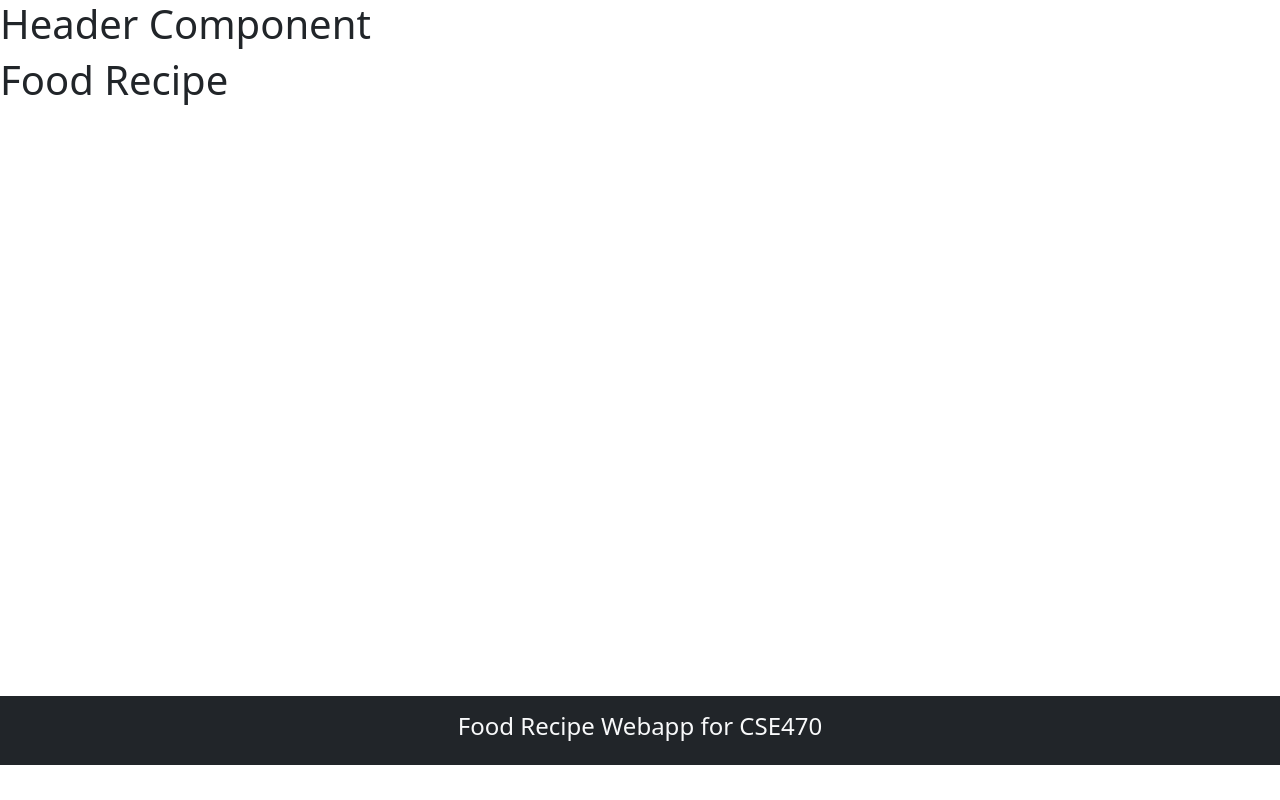
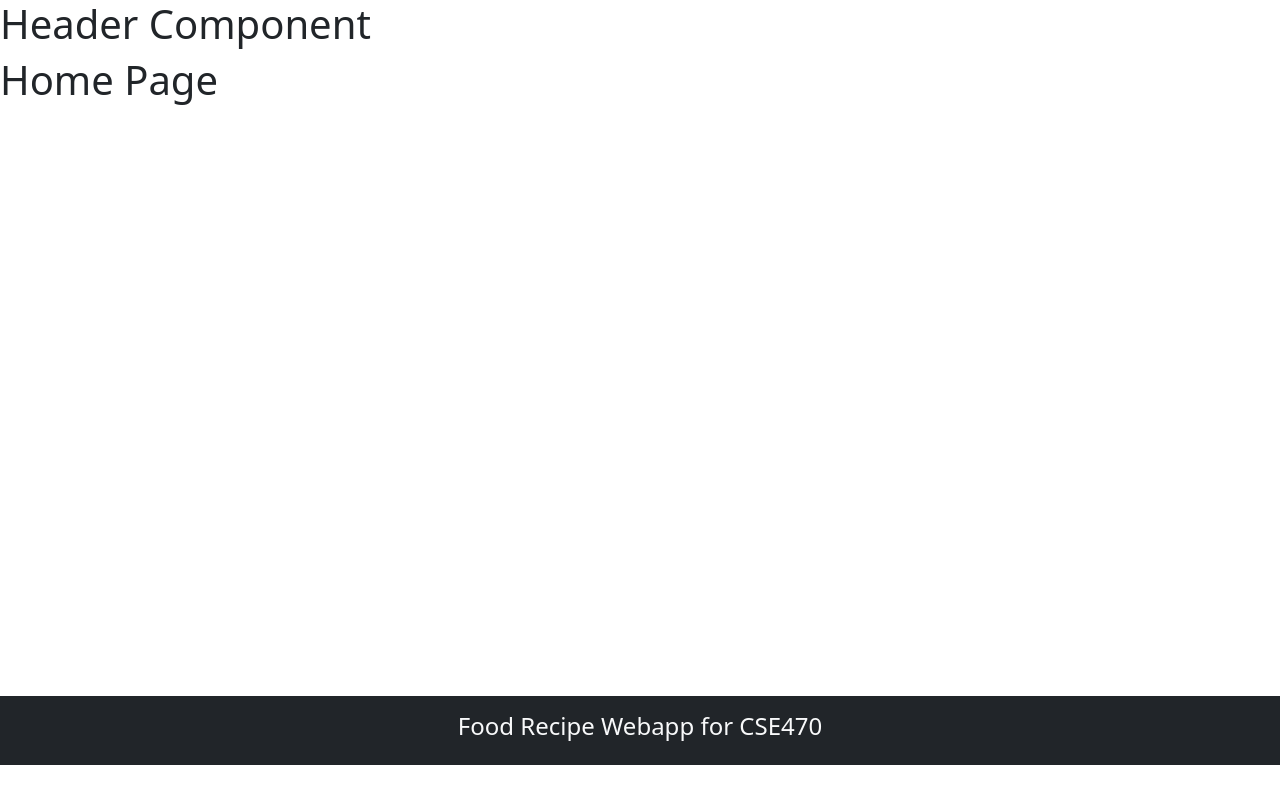
Before and after one commit to PriomDeb/food_recipe, a React (Create React App) app in the folder client/: page / in a window 1280 px wide. Built offline with nearby package versions, Linux system fonts and the light colour scheme.

Commit message:
Implemented Routes

```diff
--- a/client/src/App.js
+++ b/client/src/App.js
@@ -1,12 +1,20 @@
-import './App.css';
-import { Layout } from './components/Layout/Layout';
+import {Routes, Route} from 'react-router-dom';
+import { HomePage } from './pages/HomePage';
+import { About } from './pages/About';
+import { Contact } from './pages/Contact';
+import { PageNotFound } from './pages/PageNotFound';
 
 function App() {
   return (
     <>
-    <Layout>
-    <h1>Food Recipe</h1>
-    </Layout>
+
+    <Routes>
+      <Route path='/' element={<HomePage/>}/>
+      <Route path='/about' element={<About/>}/>
+      <Route path='/contact' element={<Contact/>}/>
+      <Route path='*' element={<PageNotFound/>}/>
+    </Routes>
+
     </>
   );
 }
```
